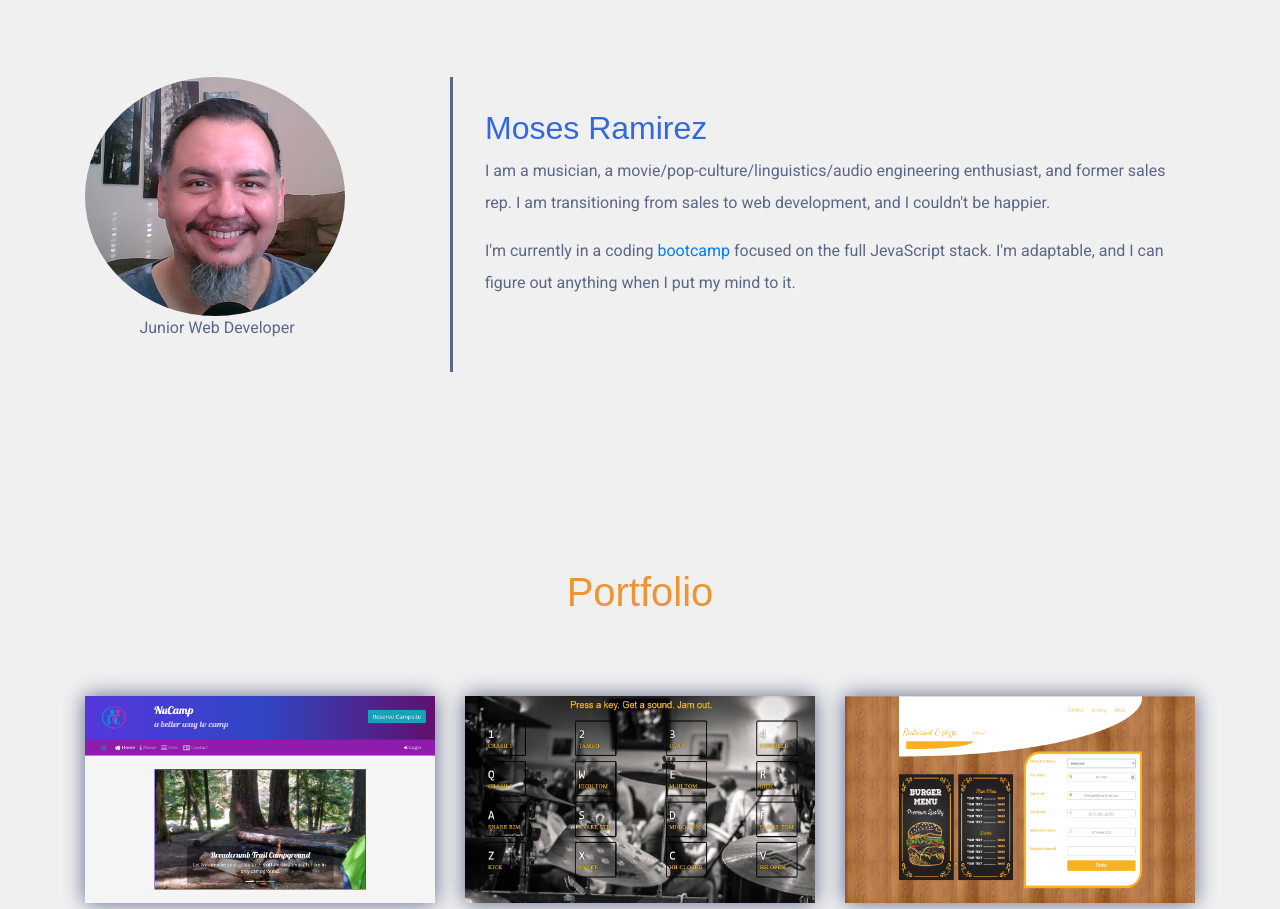
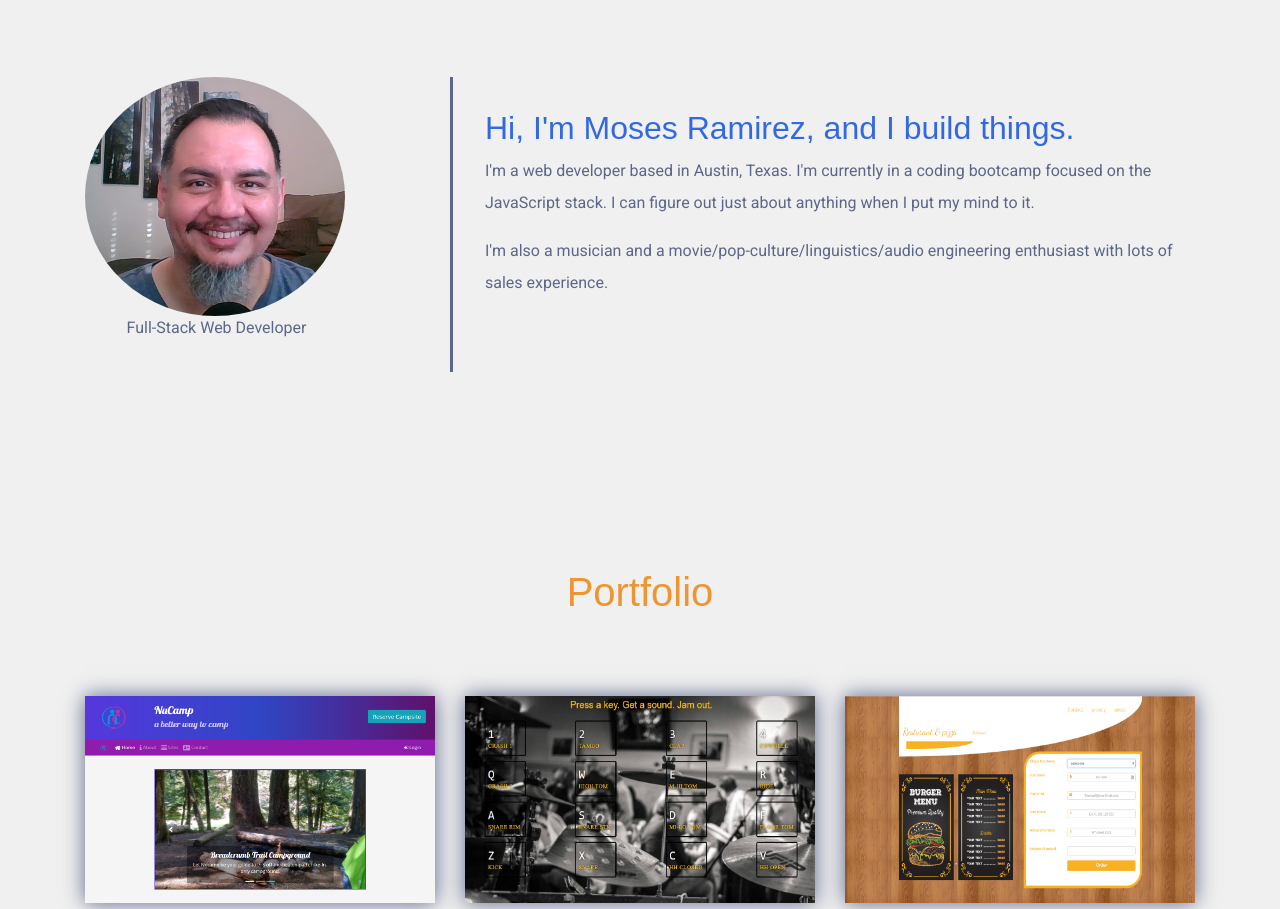
Before and after one commit to mosesgramirez/portfolio-hub-page, a website: page index.html in a window 1280 px wide. Shown: the part 1011-1920 px from the top of the page. Drawn offline with nearby package versions, Linux system fonts and the light colour scheme; a web font is replaced by a local one.

Commit message:
Update description, add favicon

```diff
--- a/css/main.css
+++ b/css/main.css
@@ -156,7 +156,7 @@ h1, h2, h3, h4, h5 {
     display: block;
     color: #5c6688;
     position: relative;
-    margin-left: 3.4rem;
+    margin-left: 2.6rem;
     margin-bottom: 2rem;
 }
 
--- a/index.html
+++ b/index.html
@@ -9,6 +9,7 @@
     <link rel="preconnect" href="https://fonts.gstatic.com">
     <link href="https://fonts.googleapis.com/css2?family=Mukta+Vaani:wght@400;600;800&family=Roboto&display=swap" rel="stylesheet">
     <link rel="stylesheet" type="text/css" href="css/main.css">
+    <link rel="shortcut icon" href="images/favicon.png" type="image/x-icon">
     <title>Document</title>
 </head>
 
@@ -55,12 +56,12 @@
             <div class="row">
                 <div class="col-md-4 col-sm-12">
                     <img src="images/about-me.PNG" class="img-fluid">
-                    <span>Junior Web Developer</span>
+                    <span>Full-Stack Web Developer</span>
                 </div>
                 <div class="col-lg-8 col-md-8 col-sm-12 desc">
-                    <h2>Moses Ramirez</h2>
-                    <p>I am a musician, a movie/pop-culture/linguistics/audio engineering enthusiast, and former sales rep. I am transitioning from sales to web development, and I couldn't be happier.</p>
-                    <p>I'm currently in a coding <a href="https://www.nucamp.co/bootcamp-overview/full-stack-web-mobile-developmentbootcamp">bootcamp</a> focused on the full JevaScript stack. I'm adaptable, and I can figure out anything when I put my mind to it.</p>
+                    <h2>Hi, I'm Moses Ramirez, and I build things.</h2>
+                    <p>I'm a web developer based in Austin, Texas. I'm currently in a coding bootcamp focused on the JavaScript stack. I can figure out just about anything when I put my mind to it.</p>
+                    <p>I'm also a musician and a movie/pop-culture/linguistics/audio engineering enthusiast with lots of sales experience.</p>
 
                 </div>
             </div>
```
